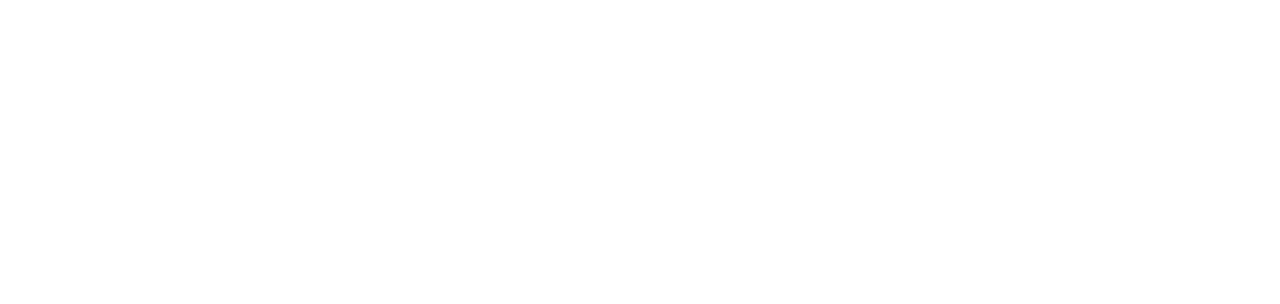
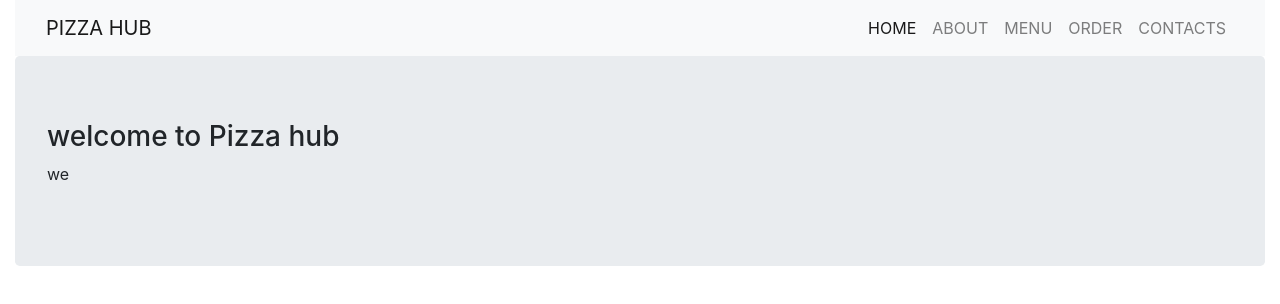
Before and after one commit to sam2020-4/Pizza-Hub, a plain HTML site: page index.html in a window 1280 px wide. Drawn offline with Linux system fonts and the light colour scheme.

Commit message:
added navbar

```diff
--- a/index.html
+++ b/index.html
@@ -10,8 +10,50 @@
         <link rel="stylesheet" href="css/styles.css" type="text/css">
     </head>
     <body>
+        <div class="container-fluid cont">
+            <!-- Navigation -->
+            <nav class="navbar navbar-expand-md navbar-light bg-light sticky-top">
+                <div class="container-fluid">
+                    <a class="navbar-brand" href="#">PIZZA HUB</a>
+                    <button class="navbar-toggler" type="button" data-toggle="collapse" data-target="#navbarResponsive">
+                        <span class="nav-bar-toggler-icon"></span>
+                    </button>
+                    <div class="collapse navbar-collapse" id="navbarResponsive">
+                        <ul class="navbar-nav ml-auto">
+                            <li class="nav-item active">
+                                <a class="nav-link" href="index.html">HOME</a>
+                            </li>
+                            <li class="nav-item">
+                                <a class="nav-link" href="#about">ABOUT</a>
+                            </li>
+                            <li class="nav-item">
+                                <a class="nav-link" href="#menu">MENU</a>
+                            </li>
+                            <li class="nav-item">
+                                <a class="nav-link" href="#order">ORDER</a>
+                            </li>
+                            <li class="nav-item">
+                                <a class="nav-link" href="#contact">CONTACTS</a>
+                            </li>
+                        </ul>
+                    </div>
+                </div>
+            </nav>
+            <!-- landing page-->
+            <div class="jumbotron landing-page">
+                <h3>welcome to Pizza <span>hub</span> </h3>
+                <p>we</p>
 
+            </div>
+            <!-- about -->
 
+            <!-- menu -->
+
+            <!-- order -->
+
+            <!-- footer -->
+
+        </div>
         <!-- linking js files -->
         <script src="js/jquery-3.5.1.min.js"></script>
         <script src="js/scripts.js"></script>
```
Also changed, not shown: images/background/-kids-eating-pizza-png-409_306.png (renamed from images/-kids-eating-pizza-png-409_306.png), images/background/Free-Delivery-Pizza-Free-Delivery-Logo-scaled.jpg (renamed from images/Free-Delivery-Pizza-Free-Delivery-Logo-scaled.jpg), images/background/People-Eating-Pizza.jpg (renamed from images/People-Eating-Pizza.jpg), images/background/online-order-pizza-vector-20009116.jpg (renamed from images/online-order-pizza-vector-20009116.jpg), images/eat-1237431__340.webp (deleted).
